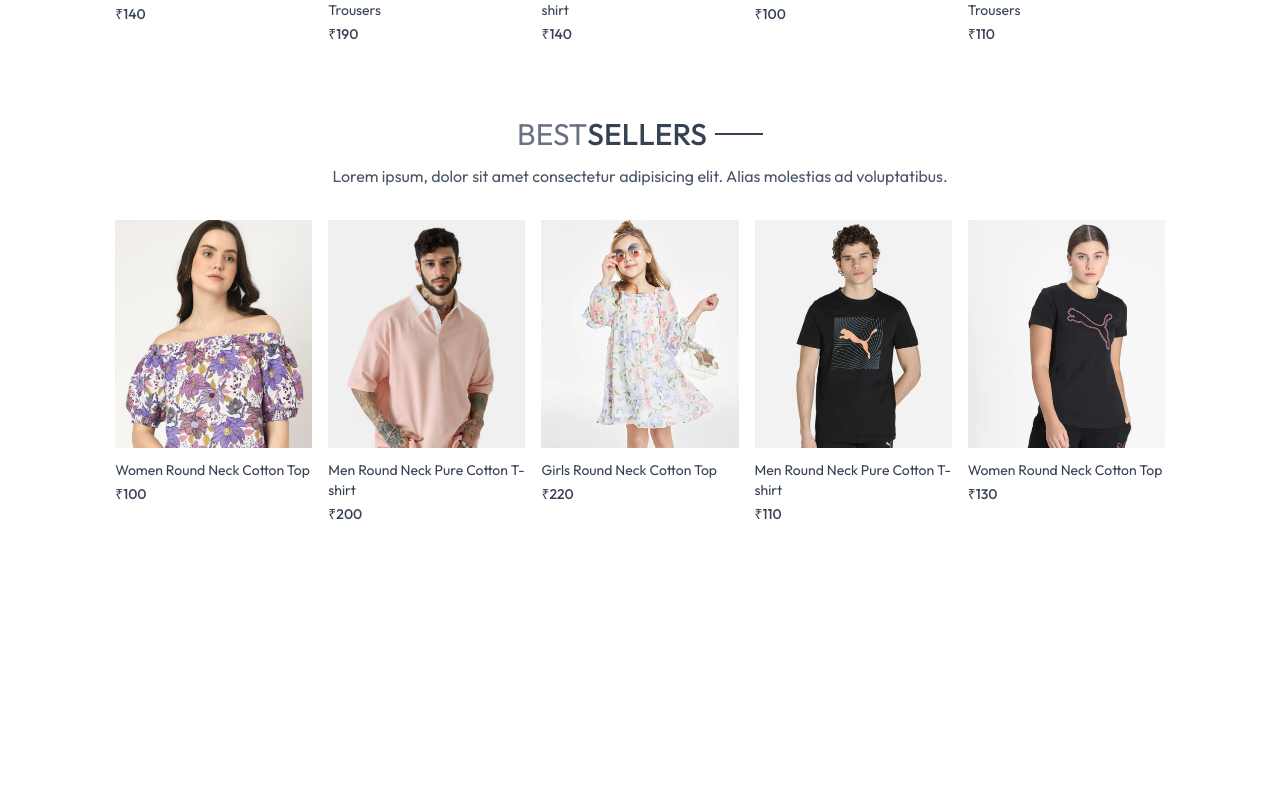
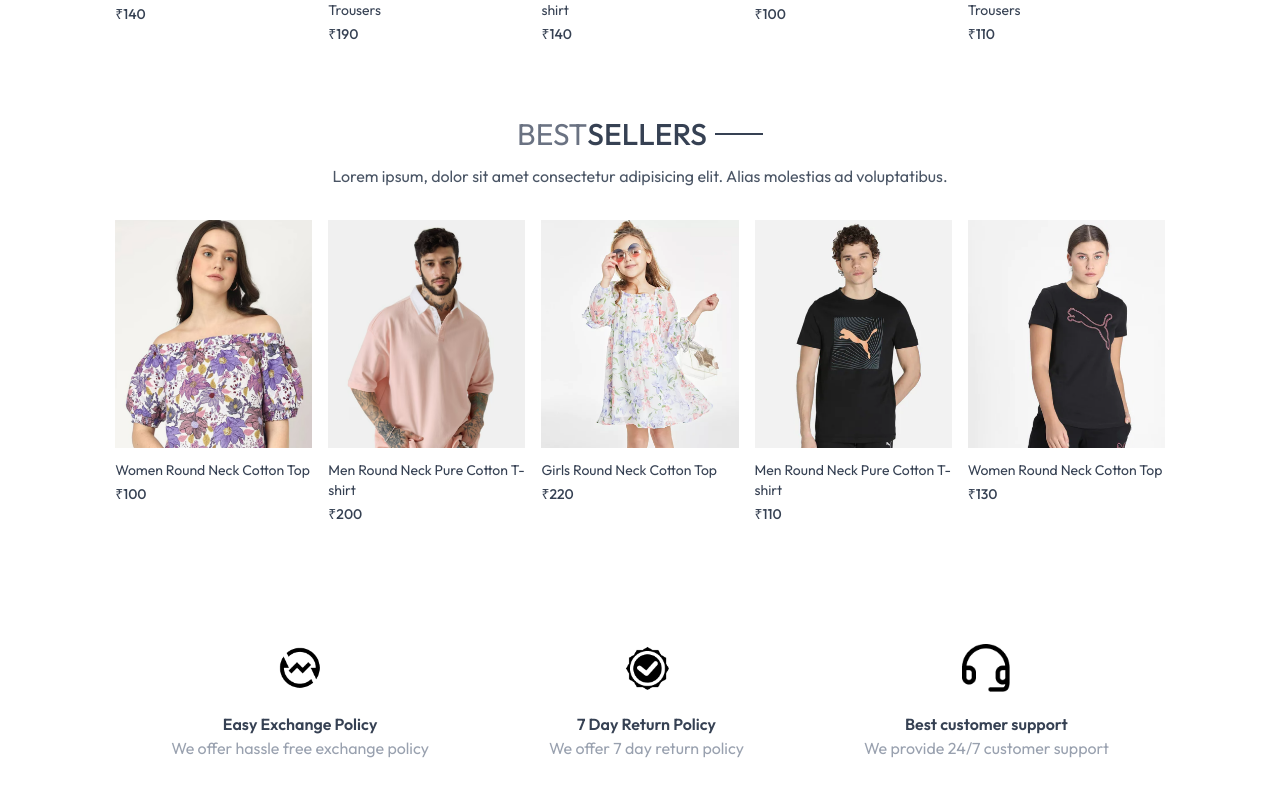
Before and after one commit to MRVx77/ecommerce-app, a React (Vite) app in the folder frontend/: page / in a window 1280 px wide. Shown: the part 1265-2061 px from the top of the page. Before the commit the page ends 1829 px from the top, so only its background shows below. Built offline with nearby package versions, Linux system fonts and the light colour scheme.

Commit message:
add OurPolicy component and integrate it into Home page

```diff
--- /dev/null
+++ b/frontend/jsconfig.json
@@ -0,0 +1,6 @@
+{
+  "compilerOptions": {
+    "baseUrl": "."
+  },
+  "include": ["src"]
+}
--- /dev/null
+++ b/frontend/src/components/OurPolicy.jsx
@@ -0,0 +1,28 @@
+import React from "react";
+import { assets } from "../assets/assets";
+
+const OurPolicy = () => {
+  return (
+    <div className="flex flex-col sm:flex-row justify-around gap-12 sm:gap-2 text-center py-20 text-xs sm:text-sm md:text-base text-gray-700">
+      <div>
+        <img className="w-12 m-auto mb-5" src={assets.exchange_icon} alt="" />
+        <p className="font-semibold">Easy Exchange Policy</p>
+        <p className="text-gray-400">We offer hassle free exchange policy</p>
+      </div>
+
+      <div>
+        <img className="w-12 m-auto mb-5" src={assets.quality_icon} alt="" />
+        <p className="font-semibold">7 Day Return Policy</p>
+        <p className="text-gray-400">We offer 7 day return policy</p>
+      </div>
+
+      <div>
+        <img className="w-12 m-auto mb-5" src={assets.support_img} alt="" />
+        <p className="font-semibold">Best customer support</p>
+        <p className="text-gray-400">We provide 24/7 customer support</p>
+      </div>
+    </div>
+  );
+};
+
+export default OurPolicy;
--- a/frontend/src/pages/Home.jsx
+++ b/frontend/src/pages/Home.jsx
@@ -2,6 +2,7 @@
 import Hero from "../components/Hero";
 import LatestCollection from "../components/LatestCollection";
 import BestSeller from "../components/BestSeller";
+import OurPolicy from "../components/OurPolicy";
 
 const Home = () => {
   return (
@@ -9,6 +10,7 @@
       <Hero />
       <LatestCollection />
       <BestSeller />
+      <OurPolicy />
     </div>
   );
 };
```
